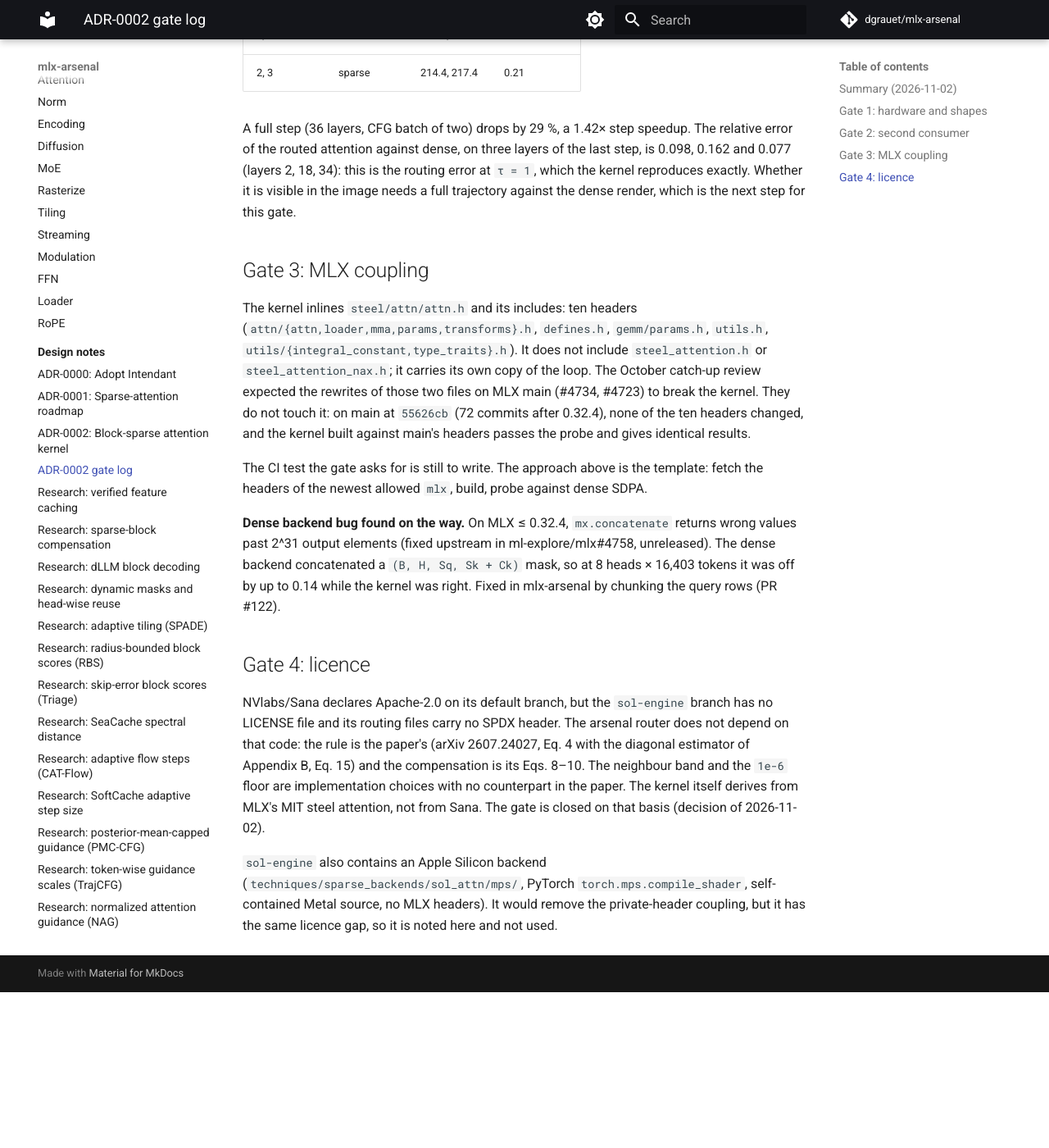
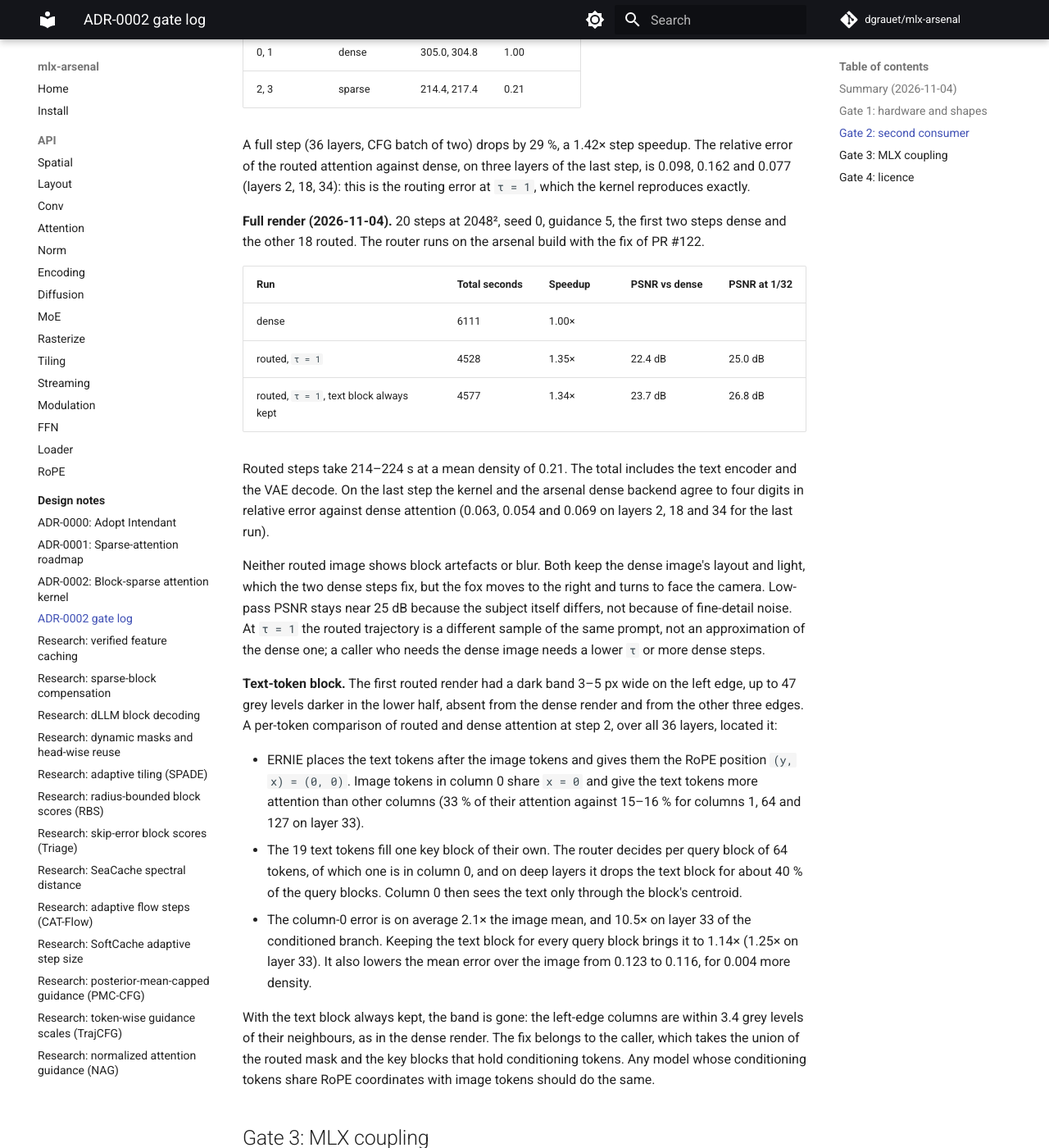
Before and after one commit to dgrauet/mlx-arsenal, an MkDocs documentation site: the page built from docs/research/block-sparse-kernel-gates.md, in a window 1280 px wide and 1400 px high, scrolled down 2151 px. Shown: the whole window at 82% size. Built offline with MkDocs 1.6.1 and Material for MkDocs 9.7.7, drawn with Linux system fonts in a browser that asks for light colours; comment, search, counter and statistics services are not loaded; before the commit the page ends 3361 px from its top, so only the background shows below that; some of the changed text lies outside the part shown.

Commit message:
docs(adr): record adr-0002 gate 2 full render (#124)
Add the full 20-step ERNIE-Image 2048² render to the gate log: 1.34x
end to end against dense, a clean image that is a different sample of
the prompt (PSNR 23.7 dB). Document the left-edge band of the first
routed render: ERNIE gives text tokens the RoPE position (0, 0), column
0 attends to them, and the router drops their block for part of the
query blocks. Keeping the text block routed removes the band. Gate 2
passes.


Claude-Session: https://claude.ai/code/session_014E8J6DxHN3dEyjiz3xrXqv

Co-authored-by: Claude Opus 5.5 <noreply@anthropic.com>

```diff
--- a/docs/research/block-sparse-kernel-gates.md
+++ b/docs/research/block-sparse-kernel-gates.md
@@ -5,12 +5,12 @@ sets before the ltx-2-mlx Sol-Attn Metal kernel can move behind
 `block_sparse_attention`. Each entry is dated; the kernel stays in the port
 until all four pass.
 
-## Summary (2026-11-02)
+## Summary (2026-11-04)
 
 | Gate | Status |
 |---|---|
 | 1. Hardware and shapes | Partial: M1 Max and M2 Pro pass at head dim 64 and 128, float16 and bfloat16. No chip with GPU neural accelerators (M5 family) is available. |
-| 2. Second consumer | In progress: ERNIE-Image at 2048² runs through the arsenal router and the kernel, 1.42× per step. The image-quality run against dense is still to do. |
+| 2. Second consumer | Passed: ERNIE-Image at 2048², full 20-step render, 1.34× end to end against dense. The image is clean but not the dense image (PSNR 23.7 dB); the text-token block must stay routed (see below). |
 | 3. MLX coupling | Not yet a CI test, but the risk is lower than the October review assumed (see below). |
 | 4. Licence | Closed: the routing follows the Sol-Attn paper, not the unlicensed `sol-engine` code. |
 
@@ -71,9 +71,54 @@ length, from the third step on.
 A full step (36 layers, CFG batch of two) drops by 29 %, a 1.42× step
 speedup. The relative error of the routed attention against dense, on three
 layers of the last step, is 0.098, 0.162 and 0.077 (layers 2, 18, 34): this
-is the routing error at `τ = 1`, which the kernel reproduces exactly. Whether
-it is visible in the image needs a full trajectory against the dense render,
-which is the next step for this gate.
+is the routing error at `τ = 1`, which the kernel reproduces exactly.
+
+**Full render (2026-11-04).** 20 steps at 2048², seed 0, guidance 5, the
+first two steps dense and the other 18 routed. The router runs on the
+arsenal build with the fix of PR #122.
+
+| Run | Total seconds | Speedup | PSNR vs dense | PSNR at 1/32 |
+|---|---|---|---|---|
+| dense | 6111 | 1.00× | | |
+| routed, `τ = 1` | 4528 | 1.35× | 22.4 dB | 25.0 dB |
+| routed, `τ = 1`, text block always kept | 4577 | 1.34× | 23.7 dB | 26.8 dB |
+
+Routed steps take 214–224 s at a mean density of 0.21. The total includes
+the text encoder and the VAE decode. On the last step the kernel and the
+arsenal dense backend agree to four digits in relative error against dense
+attention (0.063, 0.054 and 0.069 on layers 2, 18 and 34 for the last run).
+
+Neither routed image shows block artefacts or blur. Both keep the dense
+image's layout and light, which the two dense steps fix, but the fox moves
+to the right and turns to face the camera. Low-pass PSNR stays near 25 dB
+because the subject itself differs, not because of fine-detail noise. At
+`τ = 1` the routed trajectory is a different sample of the same prompt, not
+an approximation of the dense one; a caller who needs the dense image needs
+a lower `τ` or more dense steps.
+
+**Text-token block.** The first routed render had a dark band 3–5 px wide
+on the left edge, up to 47 grey levels darker in the lower half, absent from
+the dense render and from the other three edges. A per-token comparison of
+routed and dense attention at step 2, over all 36 layers, located it:
+
+- ERNIE places the text tokens after the image tokens and gives them the
+  RoPE position `(y, x) = (0, 0)`. Image tokens in column 0 share `x = 0`
+  and give the text tokens more attention than other columns (33 % of
+  their attention against 15–16 % for columns 1, 64 and 127 on layer 33).
+- The 19 text tokens fill one key block of their own. The router decides
+  per query block of 64 tokens, of which one is in column 0, and on deep
+  layers it drops the text block for about 40 % of the query blocks. Column
+  0 then sees the text only through the block's centroid.
+- The column-0 error is on average 2.1× the image mean, and 10.5× on layer
+  33 of the conditioned branch. Keeping the text block for every query
+  block brings it to 1.14× (1.25× on layer 33). It also lowers the mean
+  error over the image from 0.123 to 0.116, for 0.004 more density.
+
+With the text block always kept, the band is gone: the left-edge columns
+are within 3.4 grey levels of their neighbours, as in the dense render. The
+fix belongs to the caller, which takes the union of the routed mask and the
+key blocks that hold conditioning tokens. Any model whose conditioning
+tokens share RoPE coordinates with image tokens should do the same.
 
 ## Gate 3: MLX coupling
 
```
